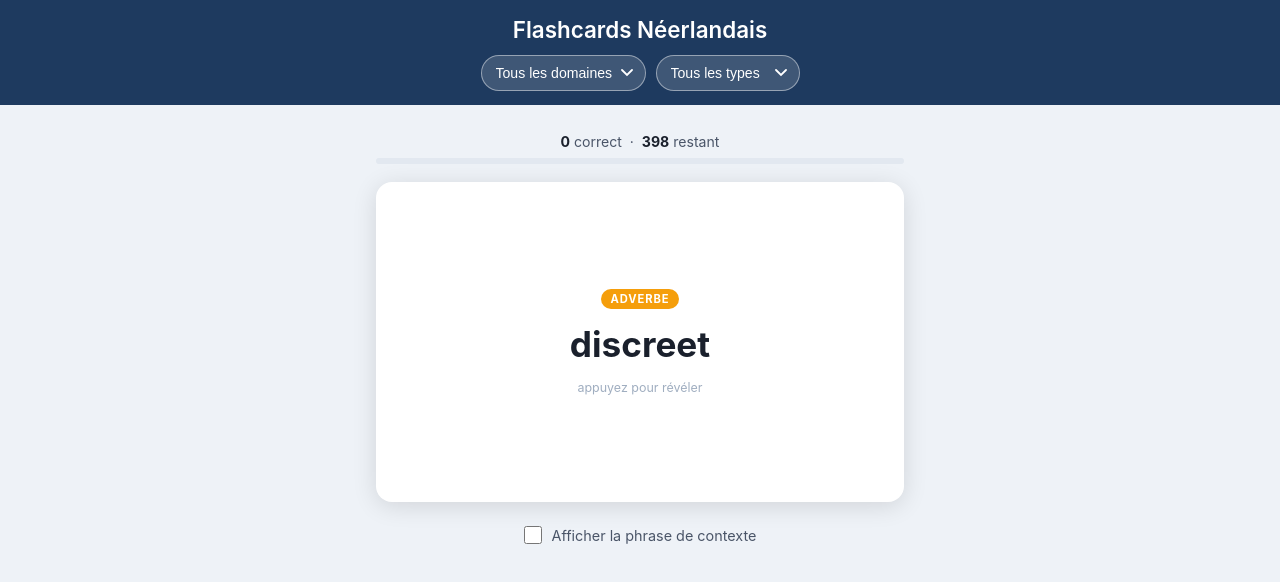
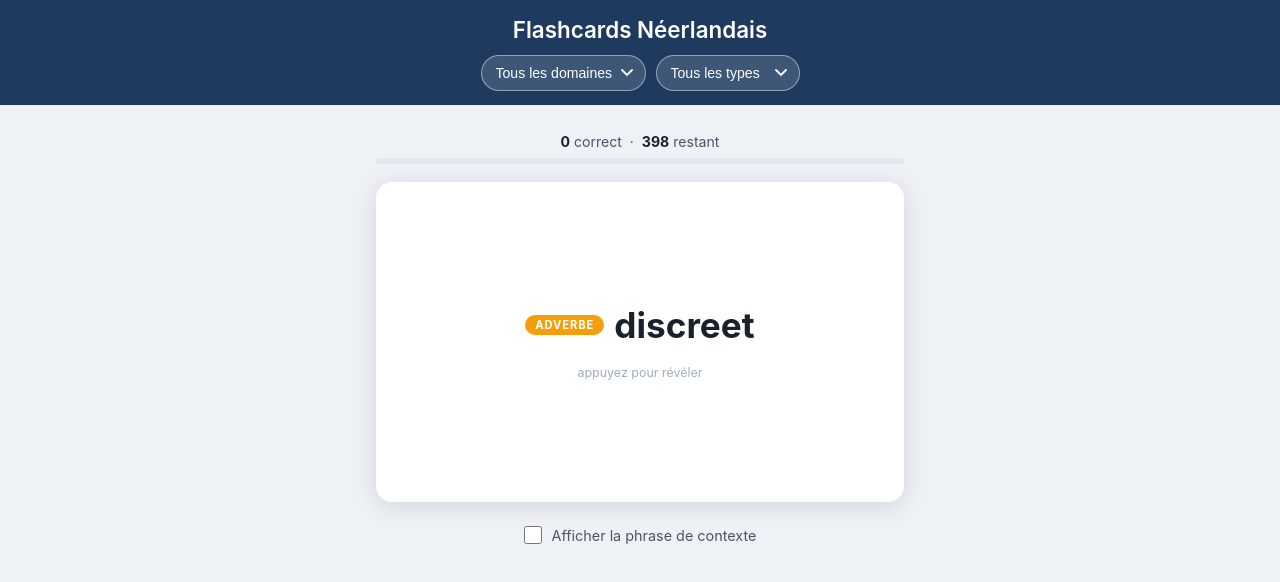
Before and after one commit to isdpa/nl-flashcards-v2, a plain HTML site: page index.html in a window 1280 px wide. Drawn offline with Linux system fonts and the light colour scheme.

Commit message:
Add files via upload

```diff
--- a/index.html
+++ b/index.html
@@ -38,14 +38,18 @@
         <div id="card" class="card">
           <div class="card-inner">
             <div class="card-front">
-              <span id="badge-front" class="badge"></span>
-              <p id="word-nl" class="word"></p>
+              <div class="word-row">
+                <span id="badge-front" class="badge"></span>
+                <p id="word-nl" class="word"></p>
+              </div>
               <span id="sep-badge-front" class="sep-badge hidden">séparable</span>
               <p class="hint">appuyez pour révéler</p>
             </div>
             <div class="card-back">
-              <span id="badge-back" class="badge"></span>
-              <p id="word-nl-back" class="word-nl-small"></p>
+              <div class="word-row">
+                <span id="badge-back" class="badge"></span>
+                <p id="word-nl-back" class="word-nl-small"></p>
+              </div>
               <span id="sep-badge-back" class="sep-badge hidden">séparable</span>
               <div class="separator"></div>
               <p id="word-fr" class="word-fr"></p>
--- a/style.css
+++ b/style.css
@@ -193,8 +193,16 @@ main {
   color: #fff;
   padding: 3px 10px;
   border-radius: 12px;
-  margin-bottom: 14px;
   flex-shrink: 0;
+}
+
+.word-row {
+  display: flex;
+  align-items: center;
+  justify-content: center;
+  gap: 10px;
+  flex-wrap: wrap;
+  margin-bottom: 4px;
 }
 
 /* ── Card front ── */
@@ -259,14 +267,14 @@ main {
 
 .context-nl {
   font-size: 0.88rem;
-  color: var(--text-mid);
+  color: var(--text-dark);
   font-style: italic;
   line-height: 1.5;
 }
 
 .context-fr {
   font-size: 0.8rem;
-  color: var(--text-light);
+  color: var(--text-mid);
   margin-top: 4px;
   line-height: 1.4;
 }
```
